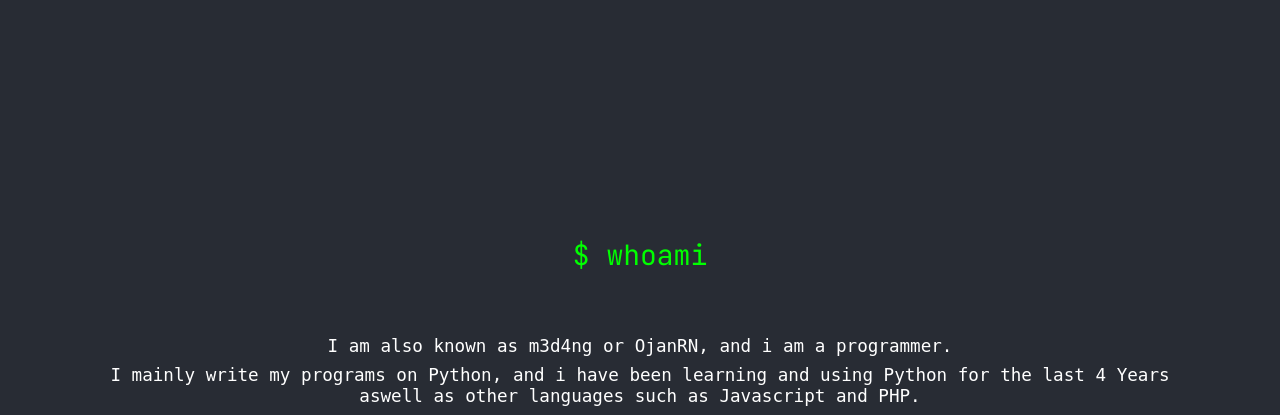
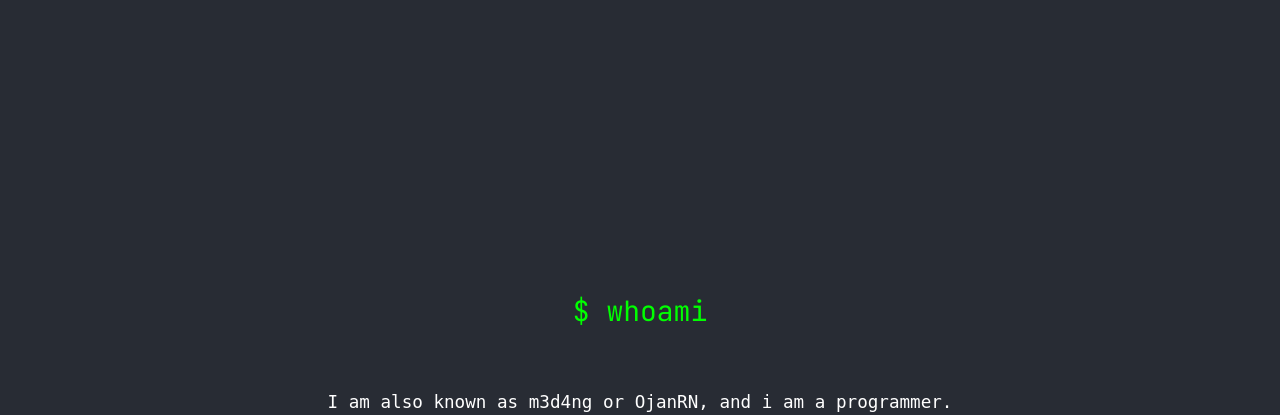
Before and after one commit to OjanRN/ojanflask, a Flask app: page / in a window 1280 px wide. Shown: the part 410-825 px from the top of the page. Run offline with Flask 2, Linux system fonts and the light colour scheme; data that the repository does not hold is empty.

Commit message:
fixed whoami position

```diff
--- a/static/home.css
+++ b/static/home.css
@@ -61,6 +61,6 @@ h6 {
 }
 
 .LinuxCommand {
-    margin-top: 16.5rem;
+    margin-top: 40vh;
     color: rgb(0, 255, 0);
 }
```
